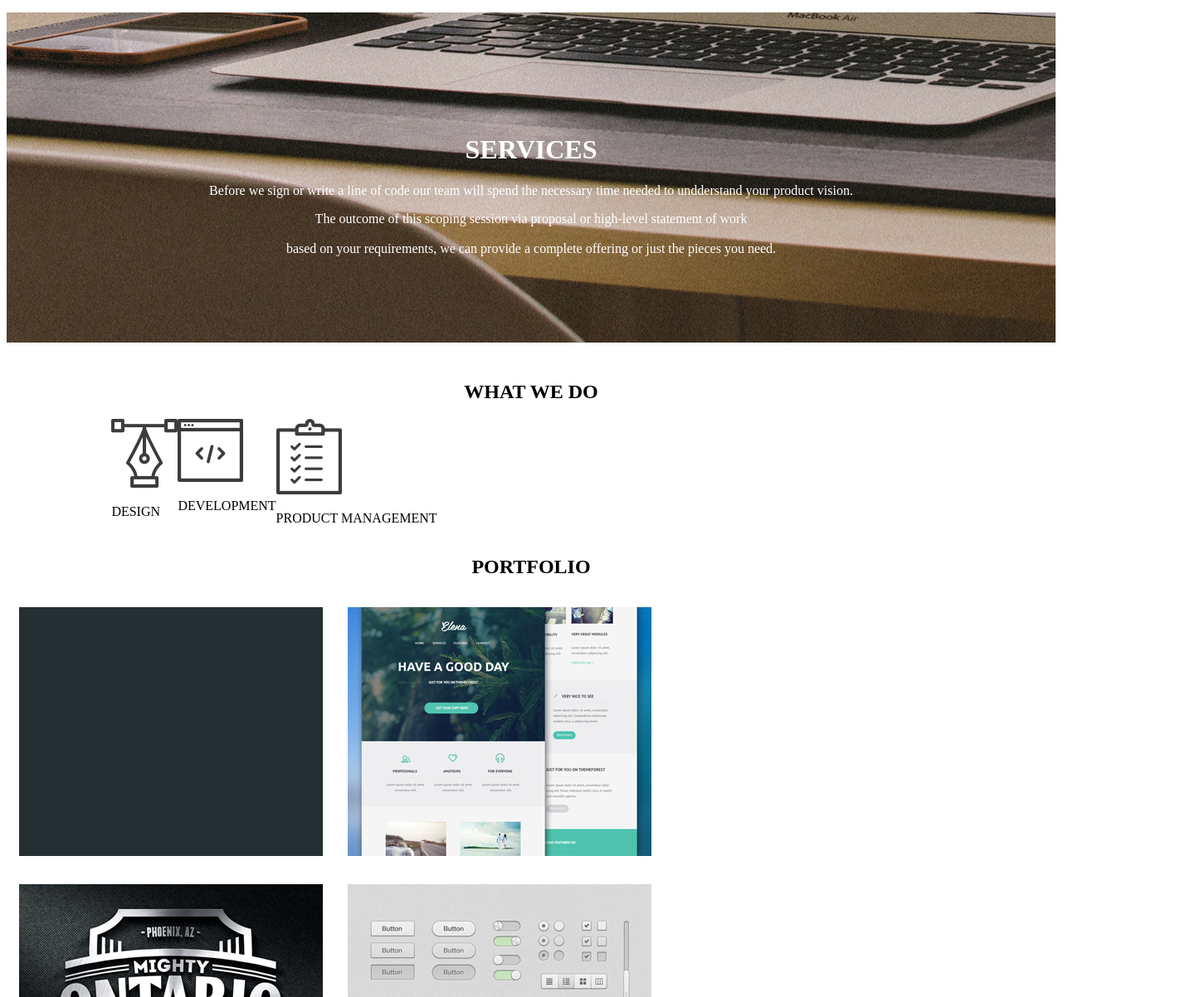
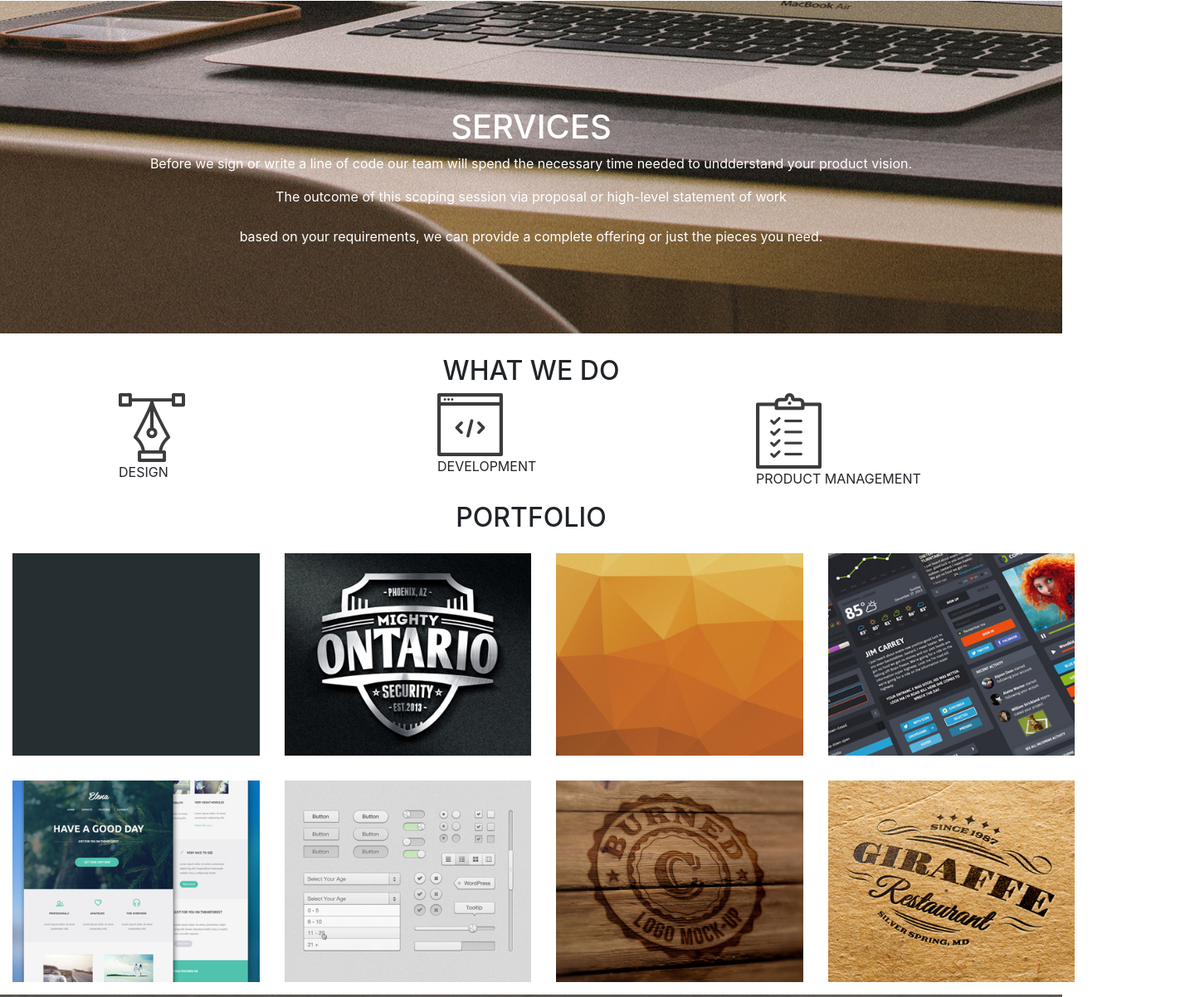
Before and after one commit to Nick679-bee/IP3, a plain HTML site: page index.html in a window 1280 px wide. Shown: the part 1329-2531 px from the top of the page at 83% size, 1434 px wide, since content can reach past the window. Drawn offline with nearby package versions, Linux system fonts and the light colour scheme.

Commit message:
added bootstap

```diff
--- a/index.html
+++ b/index.html
@@ -6,6 +6,10 @@
     <meta name="viewport" content="width=device-width, initial-scale=1.0">
     <title>Delani studio</title>
     <link rel="stylesheet" href="./css/style.css">
+    <script src="https://ajax.googleapis.com/ajax/libs/jquery/3.5.1/jquery.min.js"></script>
+    <link rel="stylesheet" href="https://maxcdn.bootstrapcdn.com/bootstrap/4.5.2/css/bootstrap.min.css">
+    <script src="https://maxcdn.bootstrapcdn.com/bootstrap/4.5.2/js/bootstrap.min.js"></script>
+
 </head>
 <body>
     <div class="contain">
```
